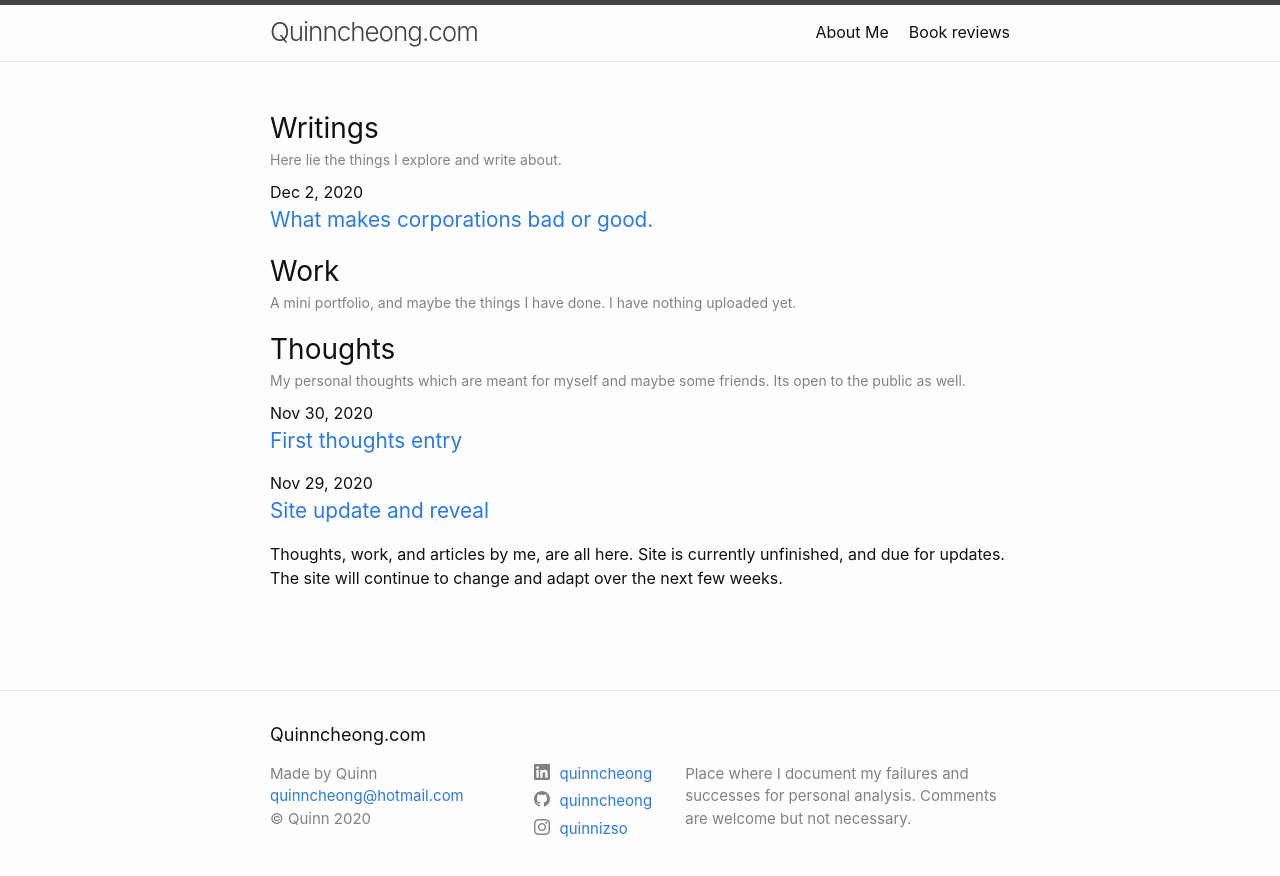
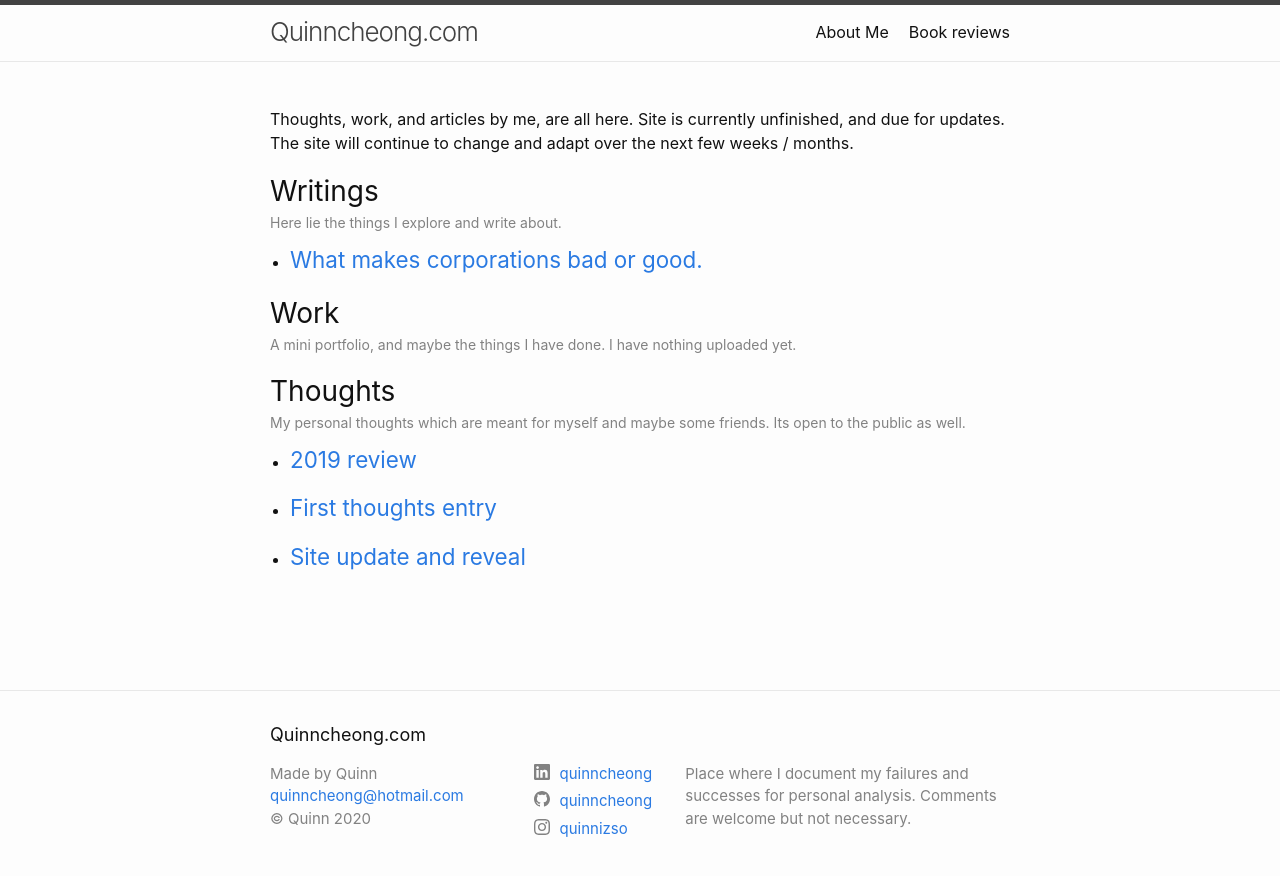
Before and after one commit to quinncheong/quinncheong.github.io, a Jekyll site: the page built from index.markdown, in a window 1280 px wide. Shown: the top 876 px of the page. Built offline with Jekyll 4.4.1, drawn with Linux system fonts in a browser that asks for light colours.

Commit message:
added in 2019 review and css changes

```diff
--- a/_layouts/home.html
+++ b/_layouts/home.html
@@ -5,7 +5,10 @@ layout: default
 <div class="home">
   <h1 class="page-heading">{{ page.title | default: "" }}</h1>
 
-  {{ content }}
+  <p>
+    Thoughts, work, and articles by me, are all here. Site is currently unfinished, and due for updates. The site will continue
+    to change and adapt over the next few weeks / months.
+  </p>
 
   {%- if site.posts.size > 0 -%}
     {%- for cat in site.data.post_categories -%}
@@ -15,12 +18,12 @@ layout: default
       <h2 class="post-list-heading">{{- cat_title -}}</h2>
       <h2 class="post-short-info">{{- cat_info -}}</h2>
 
-      <ul class="post-list">
+      <ol class="post-list">
         {%- for post in site.posts -%}
           {% if post.category == cat_title %}
             <li>
-              {%- assign date_format = site.minima.date_format | default: "%b %-d, %Y" -%}
-              <span class="post-content">{{ post.date | date: date_format }}</span>
+              <!-- {%- assign date_format = site.minima.date_format | default: "%b %-d, %Y" -%}
+              <span class="post-content">{{ post.date | date: date_format }}</span> -->
               <h3>
                 <a class="post-link" href="{{ post.url | relative_url }}">
                   {{ post.title | escape }}
@@ -34,15 +37,10 @@ layout: default
             <p>There are no posts here yet. Check back soon.</p> {% endcomment %}
           {% endif %}
         {%- endfor -%}
-      </ul>
+      </ol>
 
     {% endfor %}
     <!-- <p class="rss-subscribe">subscribe <a href="{{ "/feed.xml" | relative_url }}">via RSS</a></p> -->
   {%- endif -%}
 
-  <p>
-    Thoughts, work, and articles by me, are all here. Site is currently unfinished, and due for updates. The site will continue
-    to change and adapt over the next few weeks.
-  </p>
-
 </div>
--- a/_sass/minima/_layout.scss
+++ b/_sass/minima/_layout.scss
@@ -190,8 +190,8 @@
 }
 
 .post-list {
-  margin-left: 0;
-  list-style: none;
+  margin-left: 20px;
+  list-style: disc;
 
   > li {
     // margin-bottom: $spacing-unit;
@@ -212,7 +212,7 @@
 
 .post-link {
   display: block;
-  @include relative-font-size(1.3);
+  @include relative-font-size(1.4);
 }
 
 
--- a/posts-book-reviews/_posts/2020-11-28-books-list-2020.markdown
+++ b/posts-book-reviews/_posts/2020-11-28-books-list-2020.markdown
@@ -22,7 +22,7 @@ category: Book reviews
 5. **Flying high** - (biography about Tony Fernandas)
 6. **The 10% entrepreneur** - (didnt finish it but read enough)
 7. **Leader's gretest return** - (Read a little but didnt deem it useful)
-8. **Afraid to hope** - (Read and spead through the book as I didnt find it very useful)
+8. **Afraid to hope** - (Read and sped through the book as I didnt find it very useful)
 
 <!-- {% highlight ruby %}
 def print_hi(name)
```
Also changed, not shown: _posts/2020-11-30-2019-review.md (added, +48 -0 lines), _posts/2020-11-30-first-thoughts-entry.md (+1 -1 lines).
